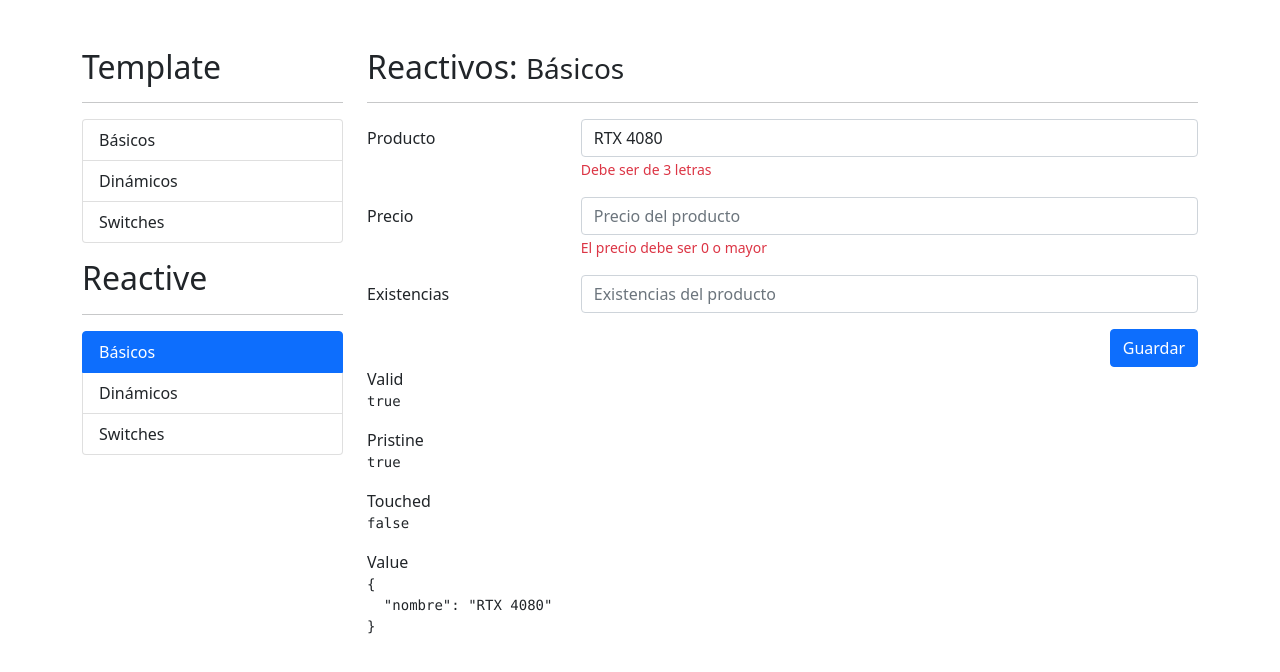
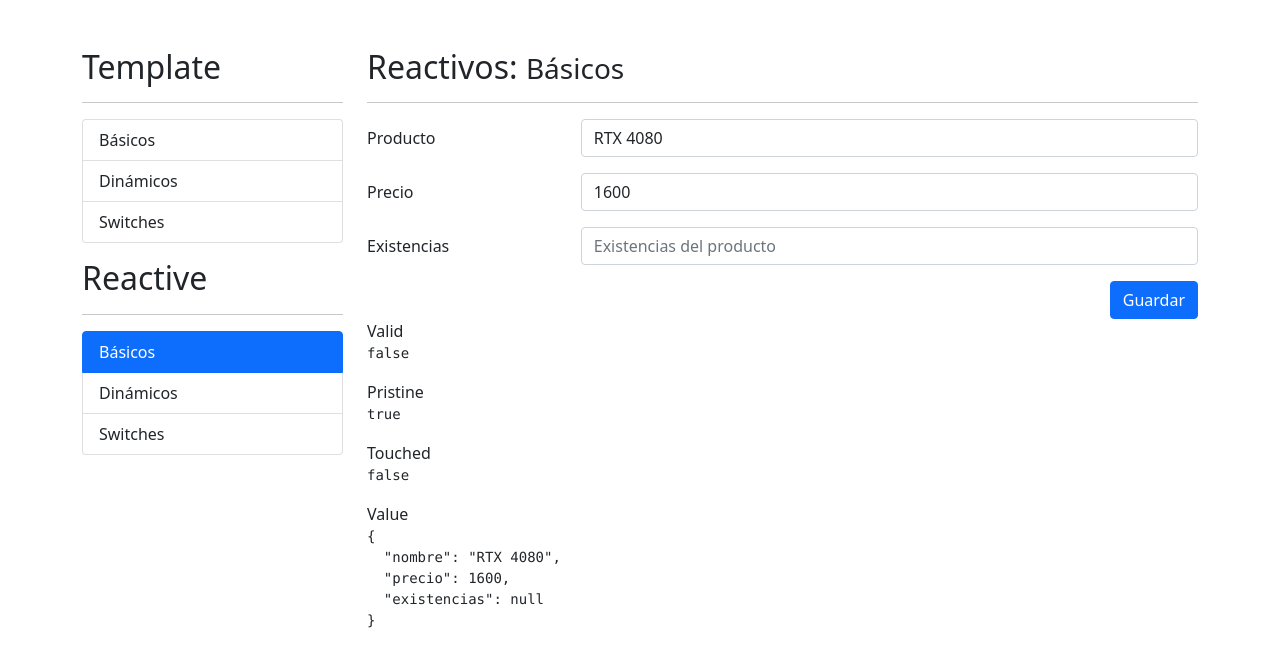
Before and after one commit to MiguelGonzalezAlvarez/Web-Formularios, an Angular app: page /reactive/basicos in a window 1280 px wide. Shown: the top 672 px of the page. Built offline with nearby package versions, Linux system fonts and the light colour scheme.

Commit message:
feat: use form group to create reactive forms

```diff
--- a/src/app/reactive/basicos/basicos.component.html
+++ b/src/app/reactive/basicos/basicos.component.html
@@ -3,13 +3,13 @@
 
 <div class="row">
     <div class="col">
-        <form [formGroup]="miFormulario" autocomplete="off">
+        <form (ngSubmit)="guardar()" [formGroup]="miFormulario" autocomplete="off">
             <!-- Nombre del producto -->
             <div class="row mb-3">
                 <label class="col-form-label col-sm-3 ">Producto</label>
                 <div class="col-sm-9">
-                    <input class="form-control" type="text" formControlName="nombre" placeholder="Nombre del producto">
-                    <span class="form-text text-danger">
+                    <input class="form-control" type="text" placeholder="Nombre del producto" formControlName="nombre">
+                    <span class="form-text text-danger" *ngIf="!campoEsValido('nombre')">
                         Debe ser de 3 letras
                     </span>
                 </div>
@@ -19,8 +19,9 @@
             <div class="row mb-3">
                 <label class="col-form-label col-sm-3 ">Precio</label>
                 <div class="col-sm-9">
-                    <input class="form-control" type="number" placeholder="Precio del producto">
-                    <span class="form-text text-danger">
+                    <input class="form-control" type="number" placeholder="Precio del producto"
+                        formControlName="precio">
+                    <span class="form-text text-danger" *ngIf="!campoEsValido('precio')">
                         El precio debe ser 0 o mayor
                     </span>
                 </div>
@@ -30,7 +31,11 @@
             <div class="row mb-3">
                 <label class="col-form-label col-sm-3 ">Existencias</label>
                 <div class="col-sm-9">
-                    <input class="form-control" type="number" placeholder="Existencias del producto">
+                    <input class="form-control" type="number" placeholder="Existencias del producto"
+                        formControlName="existencias">
+                    <span class="form-text text-danger" *ngIf="!campoEsValido('existencias')">
+                        Las existencias deben ser 0 o mayor
+                    </span>
                 </div>
             </div>
 
--- a/src/app/reactive/basicos/basicos.component.ts
+++ b/src/app/reactive/basicos/basicos.component.ts
@@ -1,5 +1,5 @@
 import { Component, OnInit } from '@angular/core';
-import { FormControl, FormGroup } from '@angular/forms';
+import { FormBuilder, FormGroup, Validators } from '@angular/forms';
 
 @Component({
   selector: 'app-basicos',
@@ -9,13 +9,39 @@ import { FormControl, FormGroup } from '@angular/forms';
 })
 export class BasicosComponent implements OnInit {
 
-  miFormulario: FormGroup = new FormGroup({
-    'nombre': new FormControl('RTX 4080')
-  });
+  // Este formato solo es valido para formularios pequeños
+  // miFormulario: FormGroup = new FormGroup({
+  //   nombre: new FormControl('RTX 4080'),
+  //   precio: new FormControl(1500),
+  //   existencias: new FormControl(5)
+  // });
 
-  constructor() { }
+  miFormulario: FormGroup = this.formBuilder.group({
+    nombre: ['', [Validators.required, Validators.minLength(3)]],
+    precio: [0, [Validators.required, Validators.min(0)]],
+    existencias: [0, [Validators.required, Validators.min(0)]]
+  })
 
-  ngOnInit(): void {
+  constructor(private formBuilder: FormBuilder) { }
+
+  ngOnInit() {
+    this.miFormulario.reset({
+      nombre: 'RTX 4080',
+      precio: 1600
+    });
+  }
+
+  campoEsValido(campo: string) {
+    return !this.miFormulario.controls[campo].errors || !this.miFormulario.controls[campo].touched;
+  }
+
+  guardar(): void {
+    if (this.miFormulario.invalid) {
+      this.miFormulario.markAllAsTouched();
+      return;
+    }
+
+    this.miFormulario.reset();
   }
 
 }
```
